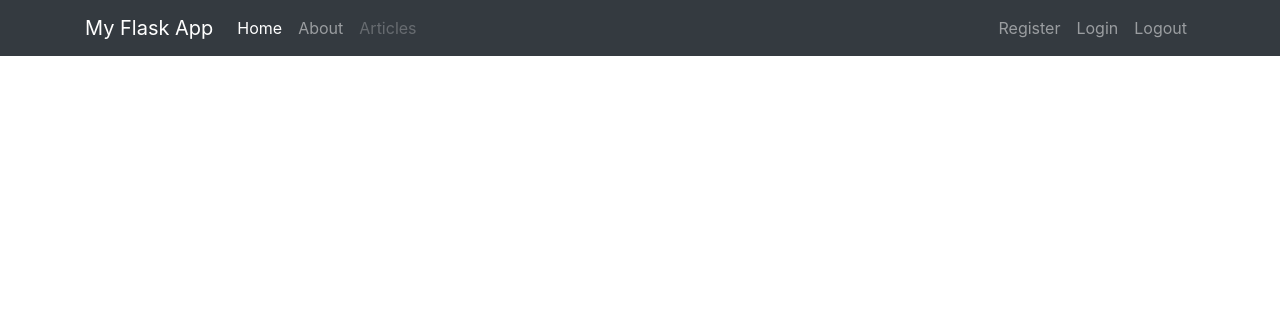
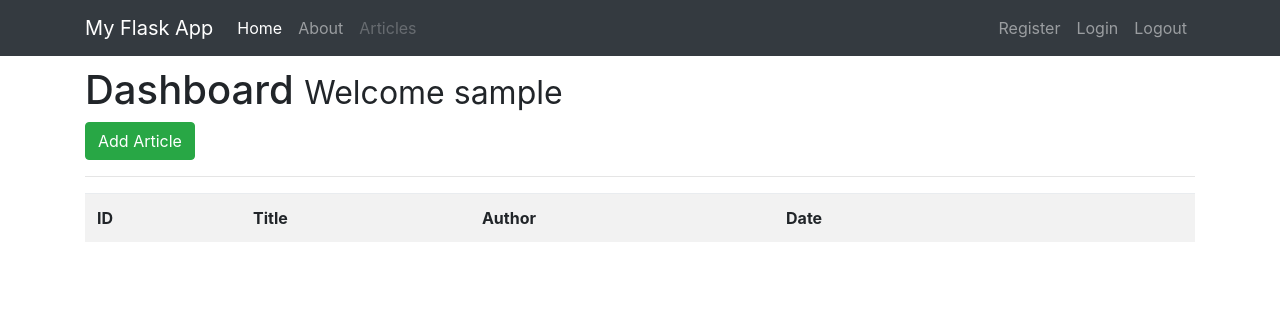
Before and after one commit to PaulKitonyi/A-Flask-Crud-App, a Flask app: page /dashboard in a window 1280 px wide. Shown: the top 316 px of the page. Run offline with Flask 2, Linux system fonts and the light colour scheme; the visitor is signed in with stand-in values (Sample User, id 1); data that the repository does not hold is empty; some libraries are stand-ins or nearby versions.

Commit message:
Recently updated app

```diff
--- a/Flaskapp/app.py
+++ b/Flaskapp/app.py
@@ -1,5 +1,5 @@
 from flask import Flask, render_template, flash, redirect, url_for, session, request, logging
-from data import Articles
+# from data import Articles
 from flask_mysqldb import MySQL
 from wtforms import Form, StringField, TextAreaField, PasswordField, validators
 from passlib.hash import sha256_crypt
@@ -18,7 +18,7 @@
 #initialize mysql
 mysql = MySQL(app)
 
-Articles = Articles()
+# Articles = Articles()
 
 #Index
 @app.route('/')
@@ -33,12 +33,35 @@
 #Articles
 @app.route('/articles')
 def articles():
-	return render_template('articles.html', articles = Articles)
+	# Create Cursor
+	cur = mysql.connection.cursor()
+
+	# Get Articles
+	result = cur.execute("SELECT * FROM articles")
+
+	articles = cur.fetchall()
+
+	if result > 0:
+		return render_template('articles.html', articles=articles)
+	else:
+		msg = 'No Articles Found'
+		return render_template('articles.html', msg=msg)
+
+	# Close Connection
+	cur.close()
+
 
 #Single Article
 @app.route('/article/<string:id>/')
 def article(id):
-	return render_template('articles.html', id = id)
+	# Create Cursor
+	cur = mysql.connection.cursor()
+
+	# Get Article
+	result = cur.execute("SELECT * FROM articles WHERE id= %s", [id])
+
+	article = cur.fetchone()
+	return render_template('article.html', article = article )
 
 #Register Form Class
 class RegisterForm(Form):
@@ -57,15 +80,15 @@
 	form=RegisterForm(request.form)
 	if request.method == 'POST' and form.validate():
 		name = form.name.data
+		username = form.username.data
 		email = form.email.data
-		username = form.username.data
 		password = sha256_crypt.encrypt(str(form.password.data))
 
 		#create cursor
 		cur = mysql.connection.cursor()
 
 		#Execute query
-		cur.execute("INSERT INTO users(name, email, username, password)VALUES(%s, %s, %s, %s)",(name, username, email, password))
+		cur.execute("INSERT INTO users(name, username, email, password)VALUES(%s, %s, %s, %s)",(name, username, email, password))
 
 		#commit to DB
 		mysql.connection.commit()
@@ -146,8 +169,117 @@
 @app.route('/dashboard')
 @is_logged_in
 def dashboard():
-	return render_template('dashboard.html')
+	# Create Cursor
+	cur = mysql.connection.cursor()
 
+	# Get Articles
+	result = cur.execute("SELECT * FROM articles")
+
+	articles = cur.fetchall()
+
+	if result > 0:
+		return render_template('dashboard.html', articles=articles)
+	else:
+		msg = 'No Articles Found'
+		return render_template('dashboard.html', msg=msg)
+
+	# Close Connection
+	cur.close()
+
+# Article Form Class
+class ArticleForm(Form):
+	title= StringField('Title', [validators.Length(min=1, max=200)])
+	body=TextAreaField('Body', [validators.Length(min=30)])
+
+# Add Article
+@app.route('/add_article', methods=['GET','POST'])
+@is_logged_in
+def add_article():
+	form = ArticleForm(request.form)
+	if request.method == 'POST' and form.validate():
+		title = form.title.data
+		body = form.body.data
+
+		# Create Cursor
+		cur = mysql.connection.cursor()
+
+		# Execute
+		cur.execute("INSERT INTO articles(title, body, author) VALUES(%s, %s, %s)",(title, body, session['username']))
+
+		# Commit to DB
+		mysql.connection.commit()
+
+		# Close Connection
+		cur.close()
+
+		flash("Article Created", 'success')
+
+		return redirect(url_for('dashboard'))
+
+	return render_template('add_article.html', form=form)
+
+
+# Edit Article
+@app.route('/edit_article/<string:id>', methods=['GET','POST'])
+@is_logged_in
+def edit_article(id):
+	# Create Cursor
+	cur = mysql.connection.cursor()
+
+	# Get article by id
+	result = cur.execute("SELECT * FROM articles WHERE id= %s", [id])
+
+	article = cur.fetchone()
+
+	# Get Form
+	form = ArticleForm(request.form)
+
+	# Populate Article Form Fields
+	form.title.data = article['title']
+	form.body.data = article['body']
+
+	if request.method == 'POST' and form.validate():
+		title = request.form['title']
+		body = request.form['body']
+
+		# Create Cursor
+		cur = mysql.connection.cursor()
+
+		# Execute
+		cur.execute ("UPDATE articles SET title=%s, body=%s WHERE id=%s",(title, body, id))
+
+		# Commit to DB
+		mysql.connection.commit()
+
+		# Close Connection
+		cur.close()
+
+		flash("Article Updated", 'success')
+
+		return redirect(url_for('dashboard'))
+
+	return render_template('edit_article.html', form=form)
+
+
+# Delete Article
+@app.route('/delete_article/<string:id>', methods=['POST'])
+@is_logged_in
+def delete_article(id):
+	# Create Cursor
+	cur = mysql.connection.cursor()
+
+	# Execute
+	cur.execute("DELETE FROM articles WHERE id = %s", [id])
+
+	# Commit to DB
+	mysql.connection.commit()
+
+	# Close Connection
+	cur.close()
+
+	flash("Article Deleted", 'success')
+
+	return redirect(url_for('dashboard'))
 
 if __name__ == '__main__':
 	app.secret_key = 'secret123'
--- a/Flaskapp/templates/dashboard.html
+++ b/Flaskapp/templates/dashboard.html
@@ -2,6 +2,32 @@
 
 {% block body %}
 
-<h1>Dashboard <small>Welcome {{session.username}} </small></h1>
-
+	<h1>Dashboard <small>Welcome {{session.username}} </small></h1>
+	<a class="btn btn-success" href="/add_article">Add Article</a>
+	<hr>
+	<table class="table table-striped">
+		<tr>
+			<th>ID</th>
+			<th>Title</th>
+			<th>Author</th>
+			<th>Date</th>
+			<th></th>
+			<th></th>
+		</tr>
+		{% for article in articles %}
+			<tr>
+				<td>{{article.id}}</td>
+				<td>{{article.title}}</td>
+				<td>{{article.author}}</td>
+				<td>{{article.date}}</td>
+				<td><a href="edit_article/{{article.id}}" class="btn btn-default pull-right">Edit</a></td>
+				<td>
+					<form action="{{url_for('delete_article', id=article.id)}}" method = "POST">
+					<input type="hidden" name="_method" value="DELETE">
+					<input type="submit" value="Delete" class="btn btn-danger">
+					</form>
+				</td>
+			</tr>
+		{% endfor %}
+	</table>
 {% endblock %}
--- a/Flaskapp/templates/index.html
+++ b/Flaskapp/templates/index.html
@@ -4,5 +4,10 @@
 	<div class="jumbotron text-center">
 		<h1>Welcome to my FlaskApp</h1>
 		<p class="lead">I have built this application on the python flask framework as a way to affirm the skills i have learned about the mentioned framework.</p>
+		{% if session.logged_in == NULL %}
+			<a href="/register" class="btn btn-primary btn-lg">Register</a>
+			<a href="/login" class="btn btn-success btn-lg">Login</a>
+
+		{% endif %}
 	</div>
 {% endblock %}
--- a/Flaskapp/templates/layout.html
+++ b/Flaskapp/templates/layout.html
@@ -2,7 +2,6 @@
 <html>
 	<head>
 		<meta charset="utf-8">
-	<meta http-equiv="X-UA-Compatible" content="IE=edge">
 		<title> My Flask App </title>
 		<link rel="stylesheet" href="https://maxcdn.bootstrapcdn.com/bootstrap/4.0.0-beta.2/css/bootstrap.min.css">
 	</head>
@@ -10,9 +9,15 @@
 		{% include 'includes/_navbar.html' %}
 		<div class="container">
 			{% include 'includes/_messages.html' %}
-		{% block body %}{% endblock %}
+			{% block body %}{% endblock body %}
 		</div>
 
 		<script src="https://maxcdn.bootstrapcdn.com/bootstrap/4.0.0-beta.2/js/bootstrap.min.js"></script>
+
+		<script src="//cdn.ckeditor.com/4.8.0/standard/ckeditor.js"></script>
+
+		<script type="text/javascript">
+			CKEDITOR.replace('editor')
+		</script>
 	</body>
 </html>
```
Also changed, not shown: Flaskapp/templates/add_article.html (added, +17 -0 lines), Flaskapp/templates/article.html (added, +10 -0 lines), Flaskapp/templates/edit_article.html (added, +17 -0 lines). Lines whose indentation alone changed are shown as unchanged.
